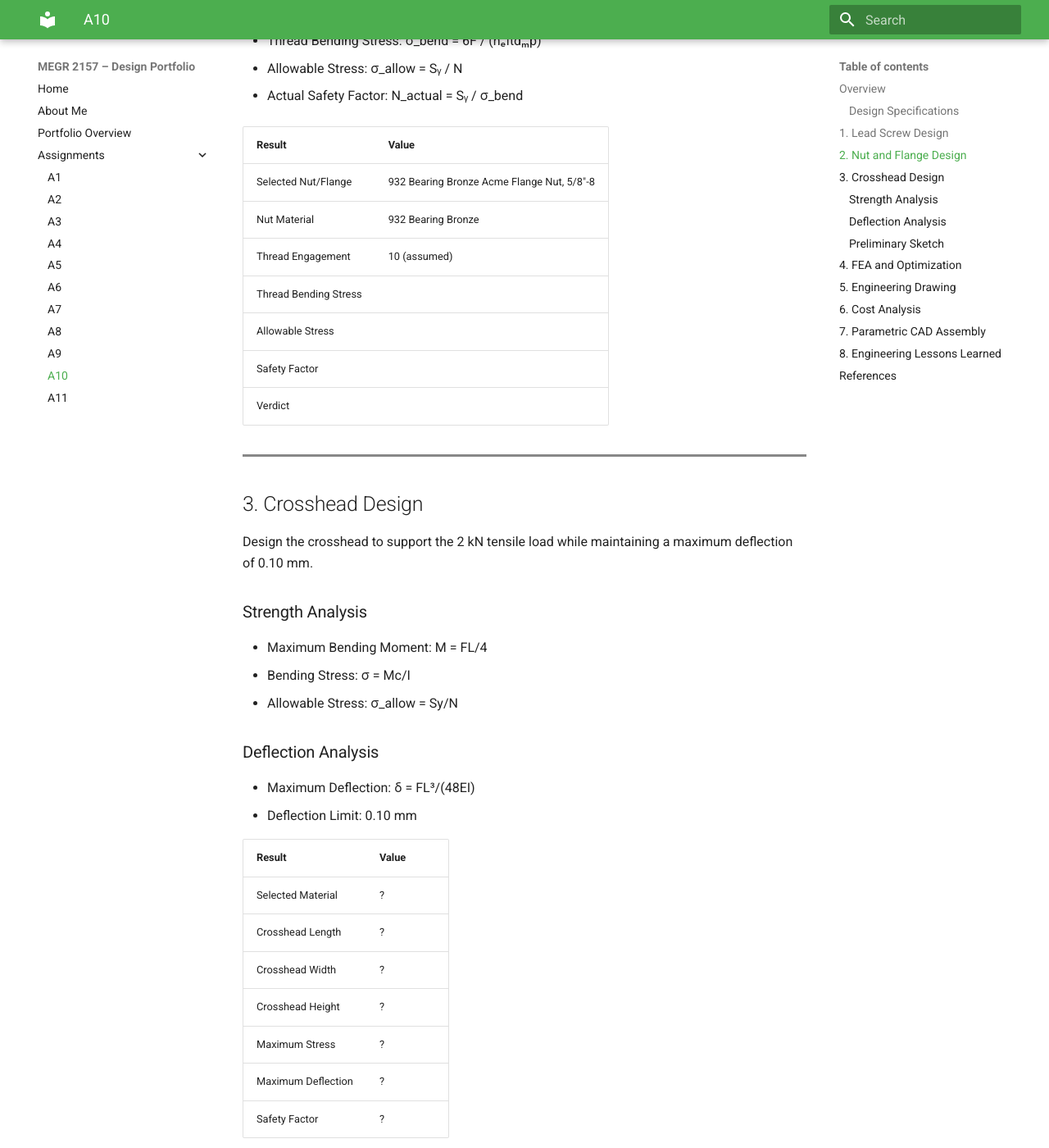
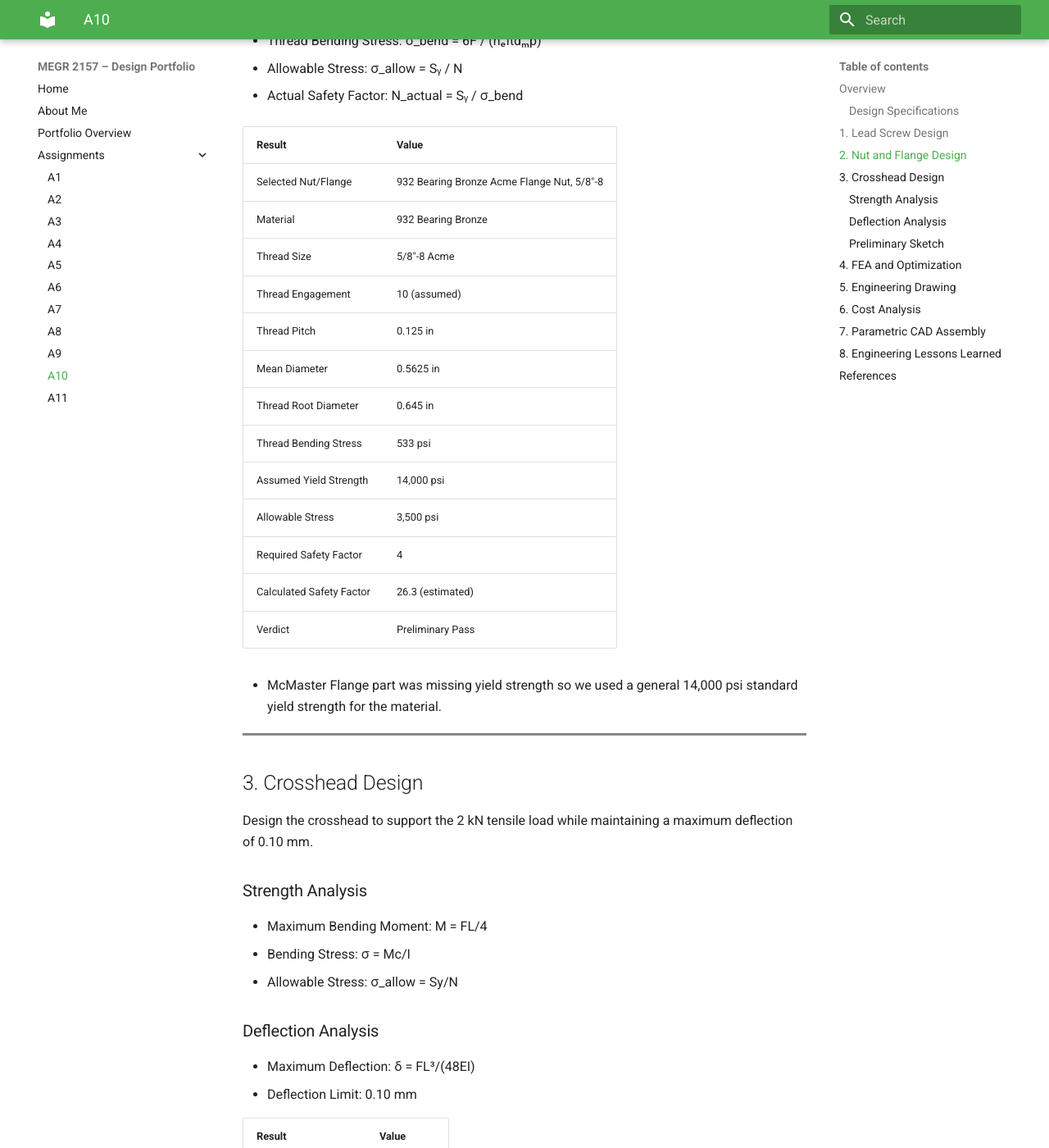
Before and after one commit to gparx/design-portfolio, an MkDocs documentation site: the page built from docs/assignments/A10/index.md, in a window 1280 px wide and 1400 px high, scrolled down 1721 px. Shown: the whole window at 82% size. Built offline with MkDocs 1.6.1 and Material for MkDocs 9.7.7, drawn with Linux system fonts in a browser that asks for light colours.

Commit message:
Update nut/flange specifications in index.md
Added detailed specifications for nut/flange including thread size, pitch, and calculated safety factor.

```diff
--- a/docs/assignments/A10/index.md
+++ b/docs/assignments/A10/index.md
@@ -62,16 +62,24 @@ Select a bronze nut/flange compatible with the chosen lead screw. Verify thread
 - Actual Safety Factor: N_actual = Sᵧ / σ_bend
 
 
+
 | Result | Value |
 |---|---|
 | Selected Nut/Flange | 932 Bearing Bronze Acme Flange Nut, 5/8"-8 |
-| Nut Material | 932 Bearing Bronze |
+| Material | 932 Bearing Bronze |
+| Thread Size | 5/8"-8 Acme |
 | Thread Engagement | 10 (assumed) |
-| Thread Bending Stress |  |
-| Allowable Stress |  |
-| Safety Factor |  |
-| Verdict |  |
+| Thread Pitch | 0.125 in |
+| Mean Diameter | 0.5625 in |
+| Thread Root Diameter | 0.645 in |
+| Thread Bending Stress | 533 psi |
+| Assumed Yield Strength | 14,000 psi |
+| Allowable Stress | 3,500 psi |
+| Required Safety Factor | 4 |
+| Calculated Safety Factor | 26.3 (estimated) |
+| Verdict | Preliminary Pass |
 
+- McMaster Flange part was missing yield strength so we used a general 14,000 psi standard yield strength for the material.
 
 
 <hr style="border: none; height: 3px; background-color: #888; margin: 20px 0;">
```
